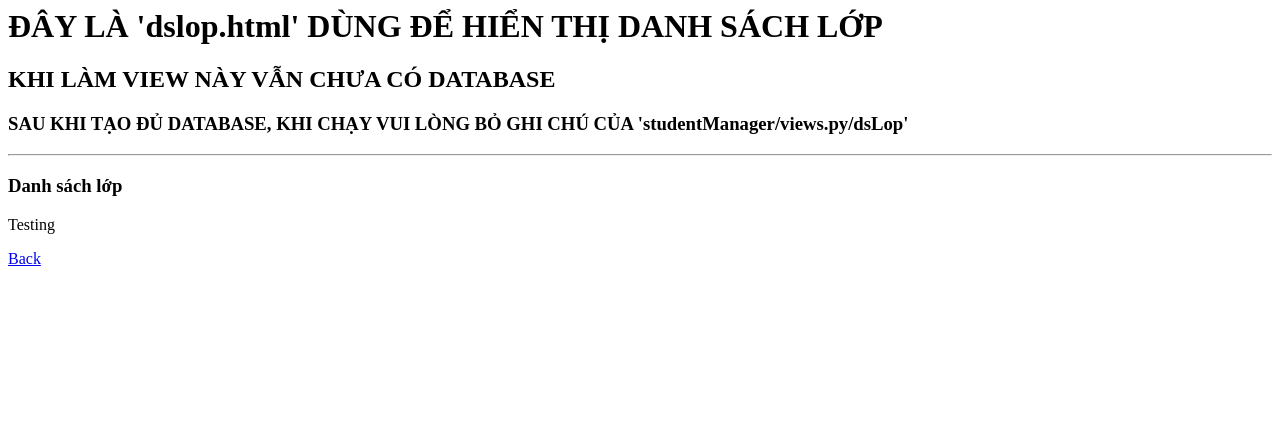
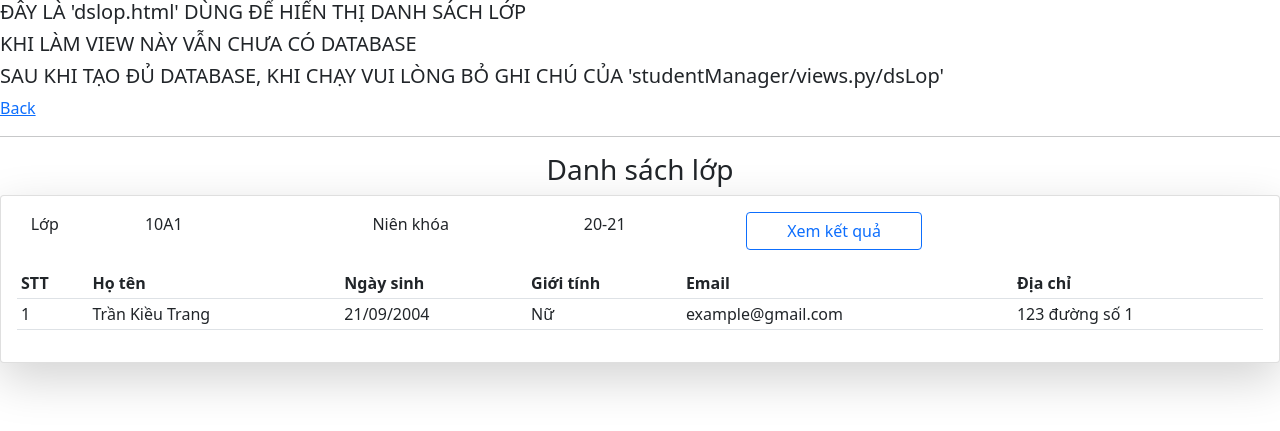
Before and after one commit to ngoxuanchien/QuanLyHocSinh, a Django app: page /danhsachlop/ in a window 1280 px wide. Shown: the top 431 px of the page. Run offline with Django 4.2, Linux system fonts and the light colour scheme; some libraries are stand-ins or nearby versions.

Commit message:
fix error CustomUser and create home, dslop

```diff
--- a/QuanLyHocSinh/studentManager/templates/studentManager/dslop.html
+++ b/QuanLyHocSinh/studentManager/templates/studentManager/dslop.html
@@ -1,10 +1,119 @@
-<h1>ĐÂY LÀ 'dslop.html' DÙNG ĐỂ HIỂN THỊ DANH SÁCH LỚP</h1>
-<h2>KHI LÀM VIEW NÀY VẪN CHƯA CÓ DATABASE</h2>
-<h3>SAU KHI TẠO ĐỦ DATABASE, KHI CHẠY VUI LÒNG BỎ GHI CHÚ CỦA 'studentManager/views.py/dsLop'</h3>
+<h5>ĐÂY LÀ 'dslop.html' DÙNG ĐỂ HIỂN THỊ DANH SÁCH LỚP</h5>
+<h5>KHI LÀM VIEW NÀY VẪN CHƯA CÓ DATABASE</h5>
+<h5>SAU KHI TẠO ĐỦ DATABASE, KHI CHẠY VUI LÒNG BỎ GHI CHÚ CỦA 'studentManager/views.py/dsLop'</h5>
+<a href = "{% url 'home' %}"> Back</a>
+<hr>
 
-<hr>
-<h3>Danh sách lớp</h3>
-<div>
-    <p>Testing</p>
+
+
+<!DOCTYPE html>
+<html>
+
+<head>
+
+    <style>
+        h3 {text-align: center;}
+        div {text-align: center;}
+
+    </style>
+
+    <meta charset="utf-8">
+    <meta http-equiv="X-UA-Compatible" content="IE=edge">
+    <title>Student Management System</title>
+    <meta name="viewport" content="width=device-width, initial-scale=1">
+    <!-- Bootstrap CSS CDN -->
+    <!-- <link rel="stylesheet" href="https://stackpath.bootstrapcdn.com/bootstrap/4.1.0/css/bootstrap.min.css" integrity="sha384-9gVQ4dYFwwWSjIDZnLEWnxCjeSWFphJiwGPXr1jddIhOegiu1FwO5qRGvFXOdJZ4" crossorigin="anonymous"> -->
+    <link href="https://cdn.jsdelivr.net/npm/bootstrap@5.0.2/dist/css/bootstrap.min.css" rel="stylesheet" integrity="sha384-EVSTQN3/azprG1Anm3QDgpJLIm9Nao0Yz1ztcQTwFspd3yD65VohhpuuCOmLASjC" crossorigin="anonymous">
+    <!-- Ionicons -->
+    <link rel="stylesheet" href="https://code.ionicframework.com/ionicons/2.0.1/css/ionicons.min.css">
+
+    <script src="https://ajax.googleapis.com/ajax/libs/jquery/3.3.1/jquery.min.js"></script>
+	<link rel="stylesheet" href="https://use.fontawesome.com/releases/v5.6.1/css/all.css">
+
+    <!-- Font Awesome JS -->
+    <script rel="stylesheet" src="https://use.fontawesome.com/releases/v5.0.13/js/solid.js" ></script>
+    <script rel="stylesheet" src="https://use.fontawesome.com/releases/v5.0.13/js/fontawesome.js"></script>
+
+    <link rel="stylesheet" href="">
+    <link rel="stylesheet" href="">
+
+</head>
+
+<h3 class="label">Danh sách lớp</h3>
+<div class="card card-body shadow-lg">
+    <form method="get" class="main_form-header row">
+        {% csrf_token %}
+        <div class="main_form_class col-lg-3">
+            <div class="row">
+                <div class="main_form_title col-lg-3">
+                    <p>Lớp</p>
+                </div>
+                <div class="main_form_select col-lg-6">
+                    <!-- {{classFilter.form.classOfSchool}} -->
+                    10A1    <!-- example-->
+                </div>
+            </div>
+        </div>
+        <div class="main_form_class col-lg-4">
+            <div class="row">
+                <div class="main_form_title col-lg-5">
+                    <p>Niên khóa</p>
+                </div>
+                <div class="main_form_select col-lg-6">
+                    <!-- {{classFilter.form.year}} -->
+                    20-21  <!-- example-->
+                </div>
+            </div>
+        </div>
+        <div class="main_form_term col-lg-2">
+            <div class="row">
+                    <button type="submit" class="btn btn-outline-primary col-lg-10">Xem kết quả</button>
+            </div>
+        </div>
+        <!-- {%if user.role == '1' %}
+        <div class="main_form_term col-lg-3">
+            <div class="row">
+                <a href="{% url 'chonNienKhoaLop' %}" type="button" class="btn btn-outline-success col-lg-11" >Lập danh sách lớp</a>
+            </div>
+        </div>
+        {%endif%} -->
+    </form>
+
+    <table class="table table-sm">
+        <tr>
+            <th>STT</th>
+            <th>Họ tên</th>
+            <th>Ngày sinh</th>
+            <th>Giới tính</th>
+            <th>Email</th>
+            <th>Địa chỉ</th>
+        </tr>
+
+        <!--Example start-->
+        <tr>
+            <td>1</td>
+            <td>Trần Kiều Trang</td>
+            <td>21/09/2004</td>
+            <td>Nữ</td>
+            <td>example@gmail.com</td>
+            <td>123 đường số 1</td>
+        </tr>
+        <!--Example end-->
+
+        <!-- {% for student, date in students %}
+            <tr>
+                <td>{{ forloop.counter }}</td>
+                <td>{{student.user.name}}</td>
+                <td>{{date}}</td>
+                {%if student.user.sex == '1'%}
+                    <td>Nam</td>
+                {%else%}
+                    <td>Nữ</td>
+                {%endif%}
+                <td>{{student.user.email}}</td>
+                <td>{{student.user.address}}</td>
+            </tr>
+        {% endfor %} -->
+    </table>
 </div>
-<a href = "{% url 'home' %}"> Back</a>
+</html>
```
